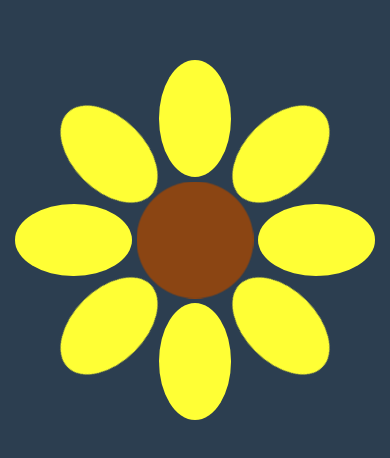
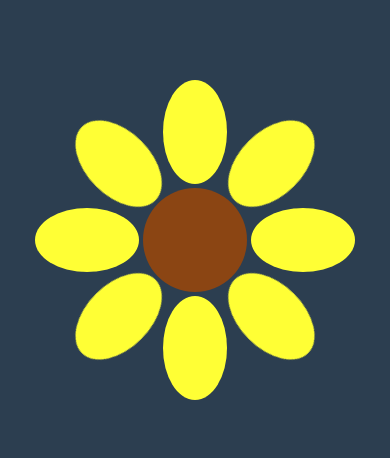
Before and after one commit to s8a3D/florcita, a plain HTML site: page index.html in a window 390 px wide. Shown: the part 182-640 px from the top of the page. Drawn offline with Linux system fonts and the light colour scheme.

Commit message:
Update style.css

```diff
--- a/style.css
+++ b/style.css
@@ -58,6 +58,6 @@ body {
 
   @media only screen and (max-width: 600px) {
     .flor, .petalo {
-        transform: scale(0.9);
+        transform: scale(0.8);
     }
   }
```
